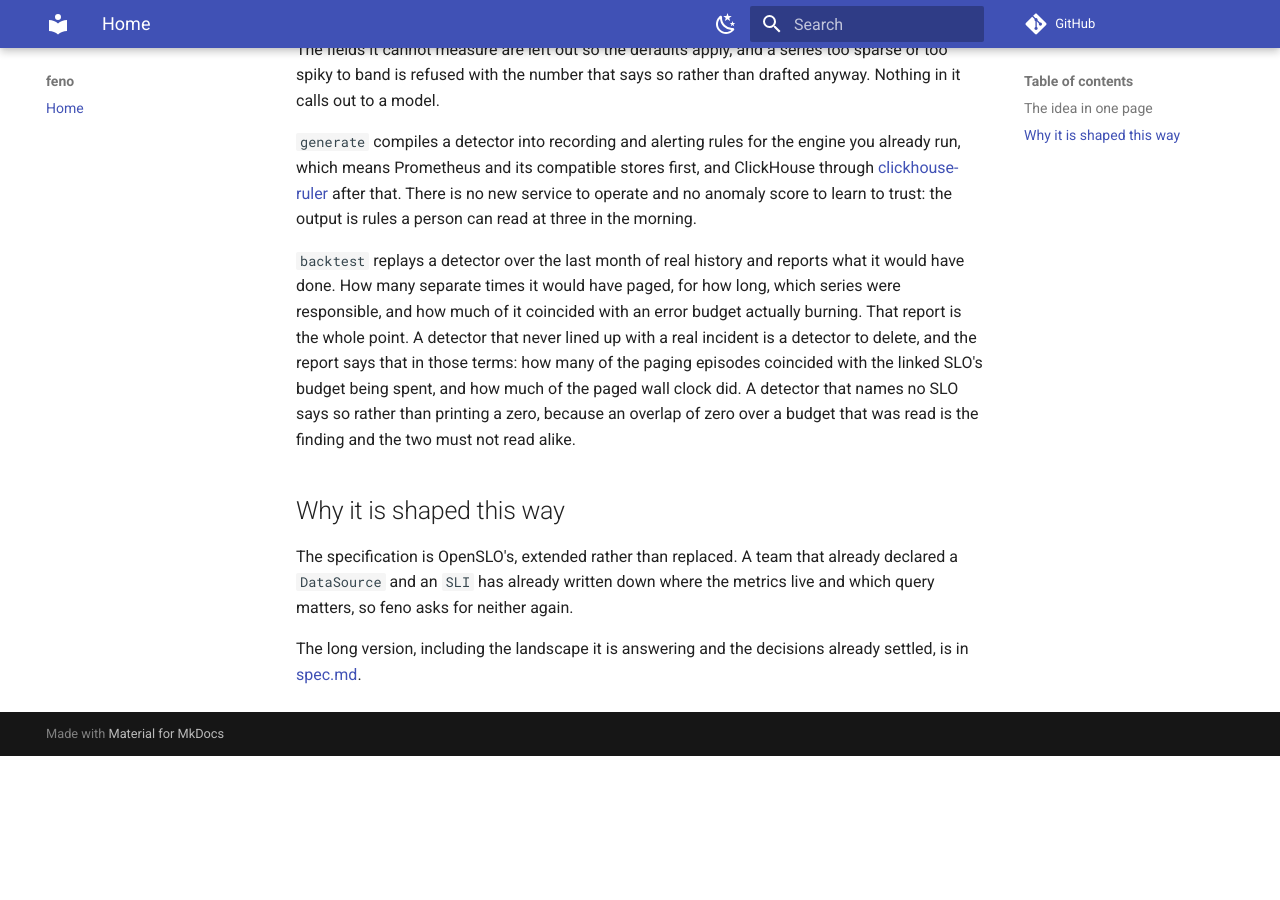
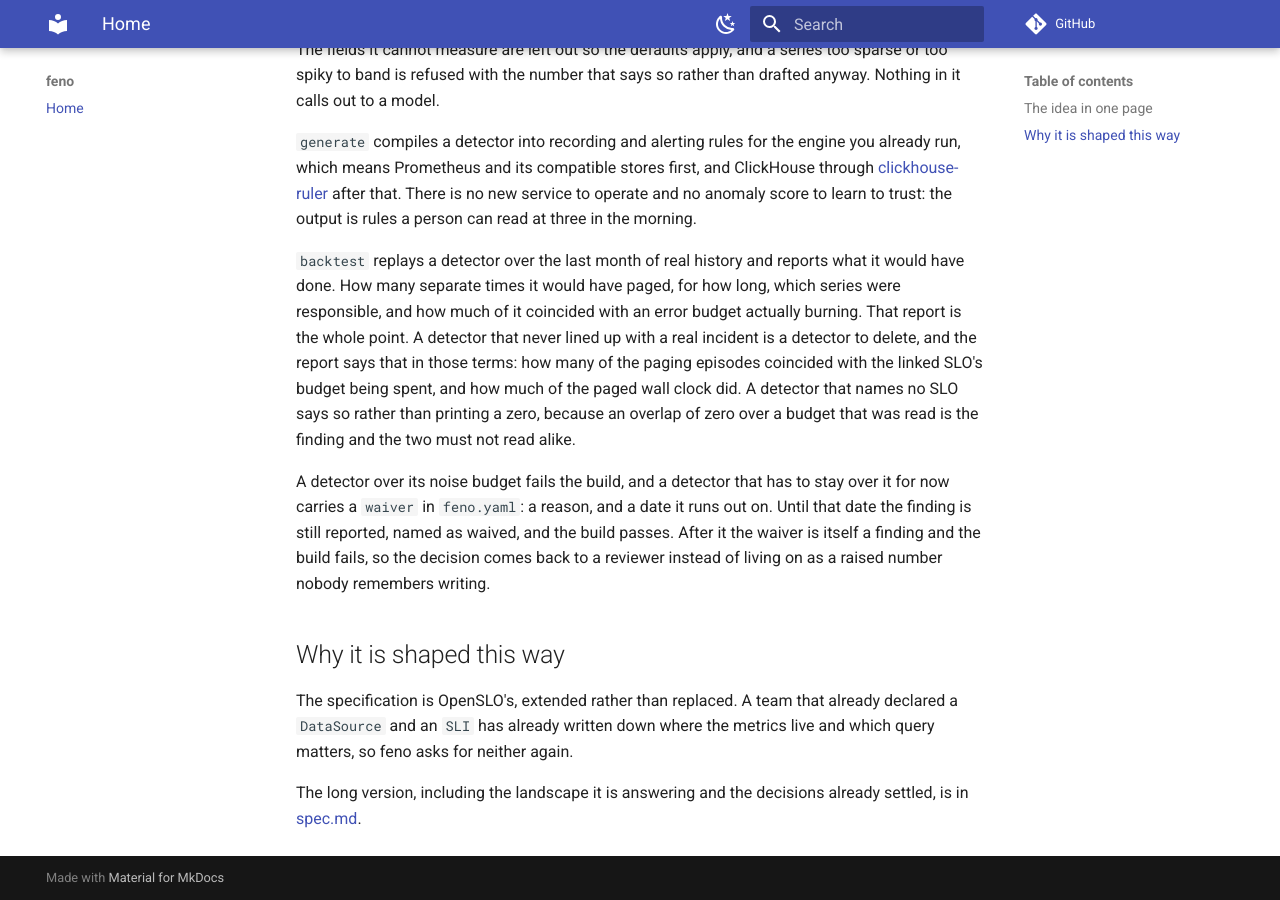
Before and after one commit to dennisme/feno, an MkDocs documentation site: the page built from docs/index.md, in a window 1280 px wide and 900 px high, scrolled down 687 px. Built offline with MkDocs 1.6.1 and Material for MkDocs 9.7.7, drawn with Linux system fonts in a browser that asks for light colours; comment, search, counter and statistics services are not loaded; before the commit the page ends 1443 px from its top, so only the background shows below that.

Commit message:
doc: what a waiver does

```diff
--- a/docs/index.md
+++ b/docs/index.md
@@ -52,6 +52,13 @@ detector that names no SLO says so rather than printing a zero, because an
 overlap of zero over a budget that was read is the finding and the two must
 not read alike.
 
+A detector over its noise budget fails the build, and a detector that has to
+stay over it for now carries a `waiver` in `feno.yaml`: a reason, and a date
+it runs out on. Until that date the finding is still reported, named as
+waived, and the build passes. After it the waiver is itself a finding and the
+build fails, so the decision comes back to a reviewer instead of living on as
+a raised number nobody remembers writing.
+
 ## Why it is shaped this way
 
 The specification is OpenSLO's, extended rather than replaced. A team that
```
Also changed, not shown: AGENTS.md (+12 -1 lines), README.md (+31 -1 lines).
